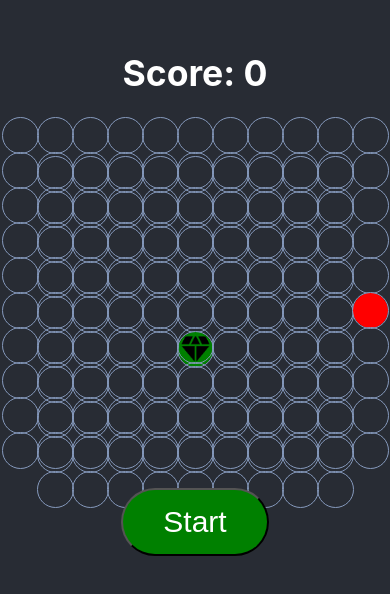
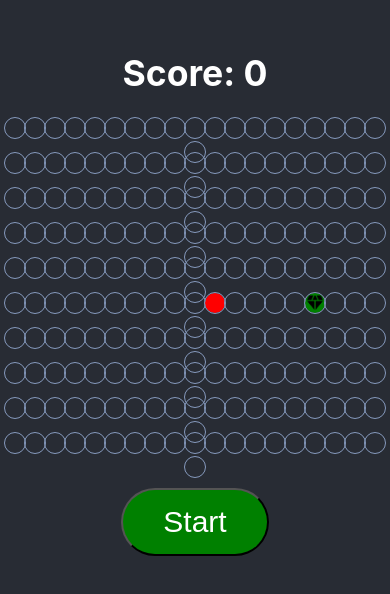
Before and after one commit to Terminator1601/FOG-Assignment-Snake-Game, a React (Create React App) app: page / in a window 390 px wide. Shown: the part 130-724 px from the top of the page. Built offline with nearby package versions, Linux system fonts and the light colour scheme.

Commit message:
made responsive

```diff
--- a/src/Board/Board.css
+++ b/src/Board/Board.css
@@ -1,6 +1,4 @@
-.board {
-  /* outline: 2px solid rgb(134, 154, 189); */
-}
+
 
 .row {
   height: 35px;
@@ -30,3 +28,33 @@
 .hovereffect:hover{
   filter: brightness(150%);
 }
+
+.food-image{
+  width: 35px;
+  height: 35px;
+  /* object-fit:cover; */
+}
+
+
+@media only screen and (max-width: 600px) {
+  .cell, .food-image{
+    width: 20px;
+    height: 20px;
+  }
+}
+
+/* Medium devices (tablets) */
+@media only screen and (min-width: 601px) and (max-width: 992px) {
+  .cell, .food-image{
+    width: 25px;
+    height: 25px;
+  }
+}
+
+/* Large devices (desktops) */
+@media only screen and (min-width: 993px) {
+  .cell, .food-image{
+    width: 30px;
+    height: 30px;
+  }
+}
--- a/src/Board/Board.jsx
+++ b/src/Board/Board.jsx
@@ -388,8 +388,9 @@ const Board = () => {
                       <img
                         src={foodImage}
                         alt="food"
-                        width={'35px'}
-                        height={'35px'}
+                        className='food-image'
+                        // width={'35px'}
+                        // height={'35px'}
                       />
                     </div>
                   </div>
```
